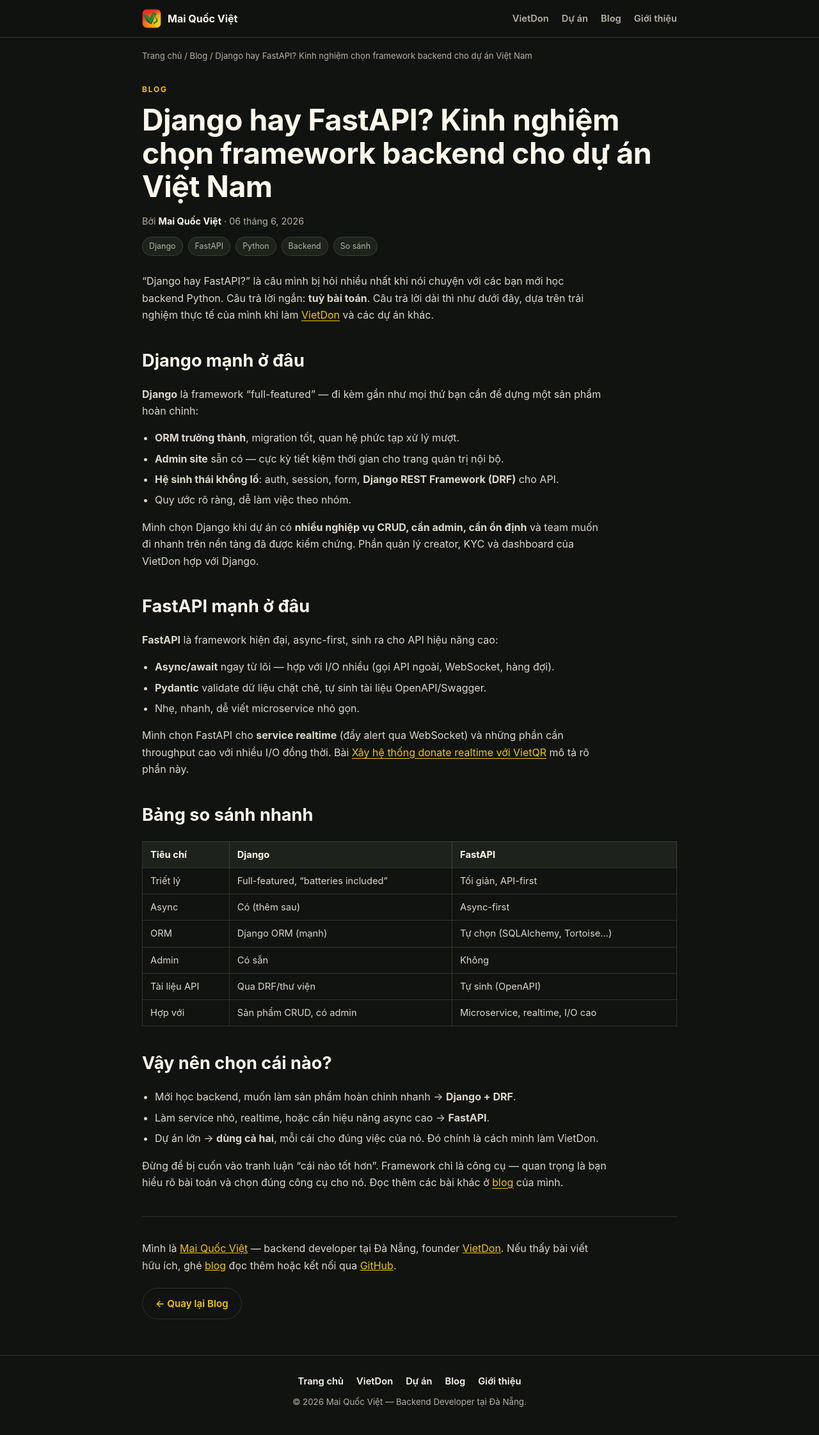
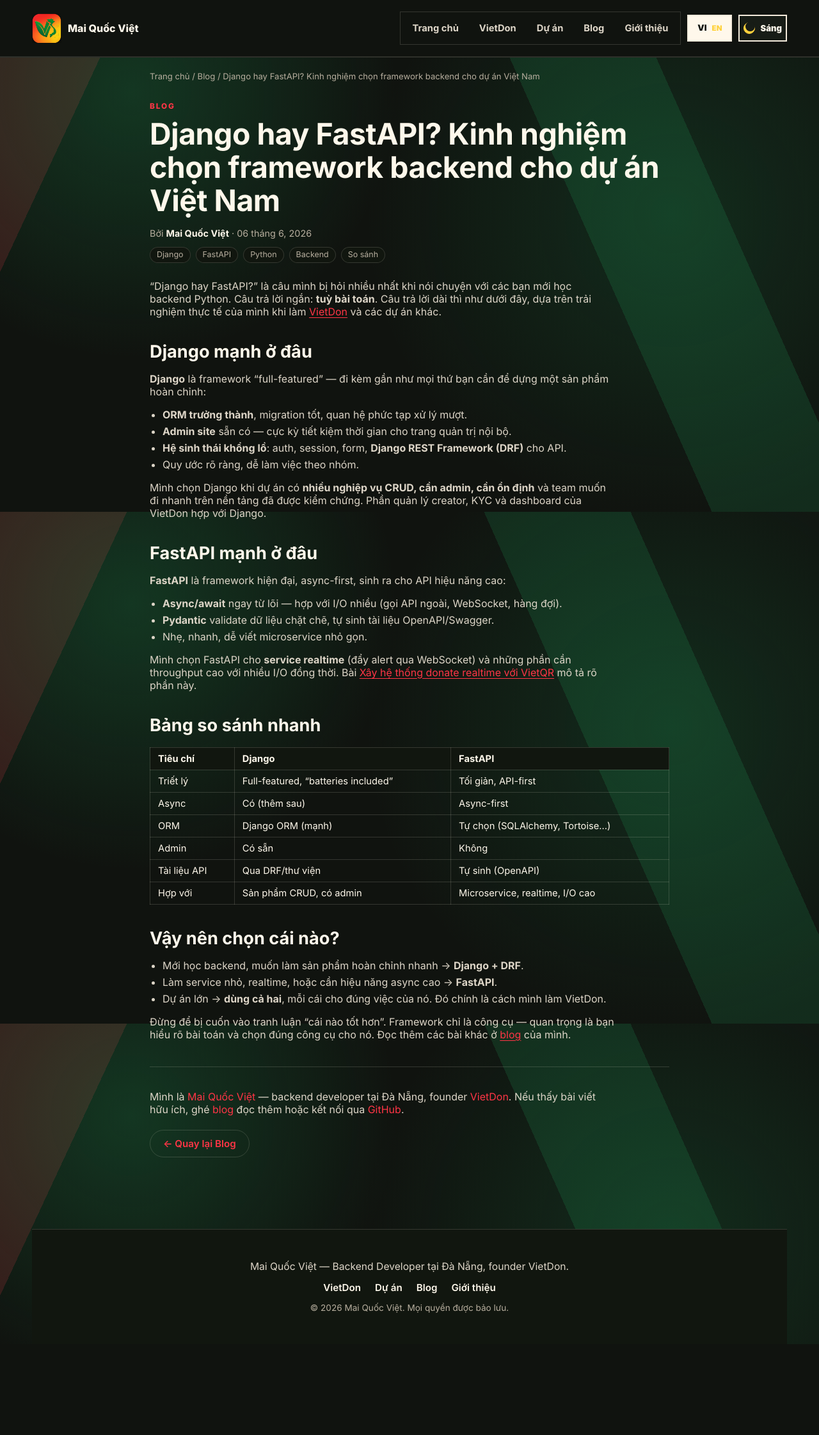
Before and after one commit to maiviet283/maiviet283.github.io, an Astro site: page /blog/django-vs-fastapi in a window 1280 px wide. Shown: the whole page at 64% size. After the commit the page ends 2101 px from the top, so only its background shows below. Built offline with nearby package versions, Linux system fonts and the light colour scheme; Astro itself is replaced by a stand-in of ours.

Commit message:
update header and fotter

```diff
--- a/public/pages.css
+++ b/public/pages.css
@@ -1,95 +1,31 @@
+/* Subpage CONTENT styles (about / projects / vietdon / blog).
+   The site chrome (header, footer, theme system) now comes from App.css +
+   theme.css, shared with the home page. Everything here is scoped under
+   .page-wrap so it never collides with the home-page classes in App.css.
+
+   Colour tokens bridge to theme.css so subpage content follows light/dark. */
 :root {
-  --bg: #10130f;
-  --panel: #171c16;
-  --panel-2: #1d231b;
-  --text: #fff8eb;
-  --body: #ded6c8;
-  --muted: #b8af9f;
-  --border: rgba(243, 234, 219, 0.14);
-  --red: #ff3546;
-  --green: #2faa6a;
-  --yellow: #f5c400;
+  --bg: var(--page-bg);
+  --panel: var(--panel-bg);
+  --panel-2: var(--panel-muted);
+  --text: var(--text-main);
+  --body: var(--text-body);
+  --muted: var(--text-soft);
+  --border: var(--border-soft);
+  --red: var(--accent-red);
+  --green: var(--accent-green);
+  --yellow: var(--accent-yellow);
   --radius: 16px;
 }
 
-* {
-  box-sizing: border-box;
+/* Reading column, centered inside the wider .site-shell */
+.page-wrap {
+  max-width: 820px;
+  margin: 0 auto;
+  padding: 0 4px 8px;
 }
 
-html {
-  scroll-behavior: smooth;
-}
-
-body {
-  margin: 0;
-  background: var(--bg);
-  color: var(--body);
-  font-family: -apple-system, BlinkMacSystemFont, "Segoe UI", Roboto, Helvetica,
-    Arial, sans-serif;
-  line-height: 1.65;
-  -webkit-font-smoothing: antialiased;
-}
-
-a {
-  color: var(--text);
-}
-
-.wrap {
-  max-width: 880px;
-  margin: 0 auto;
-  padding: 0 22px;
-}
-
-/* Top bar */
-.topnav {
-  border-bottom: 1px solid var(--border);
-  background: rgba(16, 19, 15, 0.85);
-  backdrop-filter: blur(10px);
-  position: sticky;
-  top: 0;
-  z-index: 10;
-}
-
-.topnav .wrap {
-  display: flex;
-  align-items: center;
-  justify-content: space-between;
-  gap: 16px;
-  padding-top: 14px;
-  padding-bottom: 14px;
-}
-
-.brand {
-  display: inline-flex;
-  align-items: center;
-  gap: 10px;
-  font-weight: 700;
-  color: var(--text);
-  text-decoration: none;
-  font-size: 1rem;
-}
-
-.brand img {
-  width: 30px;
-  height: 30px;
-  border-radius: 8px;
-}
-
-.topnav nav {
-  display: flex;
-  gap: 20px;
-  flex-wrap: wrap;
-}
-
-.topnav nav a {
-  color: var(--muted);
-  text-decoration: none;
-  font-size: 0.92rem;
-  font-weight: 600;
-}
-
-.topnav nav a:hover,
-.topnav nav a[aria-current="page"] {
+.page-wrap a {
   color: var(--text);
 }
 
@@ -97,7 +33,7 @@ a {
 .crumbs {
   font-size: 0.82rem;
   color: var(--muted);
-  padding: 18px 0 0;
+  padding: 22px 0 0;
 }
 
 .crumbs a {
@@ -110,21 +46,21 @@ a {
 }
 
 /* Hero */
-.page-hero {
+.page-wrap .page-hero {
   padding: 26px 0 8px;
 }
 
-.eyebrow {
+.page-wrap .eyebrow {
   display: inline-block;
   font-size: 0.74rem;
   letter-spacing: 0.16em;
   text-transform: uppercase;
-  color: var(--yellow);
-  font-weight: 700;
+  color: var(--accent-red);
+  font-weight: 800;
   margin-bottom: 12px;
 }
 
-h1 {
+.page-wrap h1 {
   font-size: clamp(1.9rem, 5vw, 2.9rem);
   line-height: 1.12;
   margin: 0 0 16px;
@@ -132,63 +68,72 @@ h1 {
   letter-spacing: -0.01em;
 }
 
-h2 {
+.page-wrap h2 {
   font-size: clamp(1.3rem, 3.2vw, 1.7rem);
   color: var(--text);
   margin: 40px 0 14px;
 }
 
-h3 {
+.page-wrap h3 {
   font-size: 1.08rem;
   color: var(--text);
   margin: 0 0 6px;
 }
 
-.lead {
+.page-wrap .lead {
   font-size: 1.12rem;
   color: var(--body);
   max-width: 70ch;
 }
 
-p {
+.page-wrap p {
   max-width: 72ch;
+  color: var(--body);
+}
+
+.page-wrap .page-hero a,
+.page-wrap .lead a,
+.page-wrap .card a {
+  color: var(--accent-red);
+  text-decoration: underline;
+  text-underline-offset: 3px;
 }
 
 /* Cards */
-.cards {
+.page-wrap .cards {
   display: grid;
   gap: 16px;
   margin: 20px 0 8px;
 }
 
-.card {
+.page-wrap .card {
   background: var(--panel);
   border: 1px solid var(--border);
   border-radius: var(--radius);
   padding: 22px 22px 20px;
 }
 
-.card p {
+.page-wrap .card p {
   margin: 0 0 12px;
   color: var(--body);
 }
 
-.step-num {
+.page-wrap .step-num {
   font-size: 0.8rem;
   font-weight: 700;
-  color: var(--green);
+  color: var(--accent-green);
   letter-spacing: 0.08em;
 }
 
 /* Tag chips */
-.tags {
+.page-wrap .tags {
   display: flex;
   flex-wrap: wrap;
   gap: 8px;
   margin-top: 12px;
 }
 
-.tag {
+.page-wrap .tag {
   font-size: 0.78rem;
   padding: 4px 10px;
   border-radius: 999px;
@@ -197,25 +142,25 @@ p {
   color: var(--muted);
 }
 
-ul.clean {
+.page-wrap ul.clean {
   margin: 10px 0 0;
   padding-left: 18px;
 }
 
-ul.clean li {
+.page-wrap ul.clean li {
   margin-bottom: 6px;
   color: var(--body);
 }
 
 /* Buttons */
-.actions {
+.page-wrap .actions {
   display: flex;
   flex-wrap: wrap;
   gap: 12px;
   margin: 22px 0 8px;
 }
 
-.btn {
+.page-wrap .btn {
   display: inline-flex;
   align-items: center;
   gap: 8px;
@@ -228,23 +173,23 @@ ul.clean li {
   transition: transform 0.15s ease, background 0.15s ease;
 }
 
-.btn:hover {
+.page-wrap .btn:hover {
   transform: translateY(-1px);
 }
 
-.btn-primary {
-  background: var(--red);
+.page-wrap .btn-primary {
+  background: var(--accent-red);
   color: #fff;
-  border-color: var(--red);
+  border-color: var(--accent-red);
 }
 
-.btn-ghost {
+.page-wrap .btn-ghost {
   background: transparent;
   color: var(--text);
 }
 
 /* Definition rows (about) */
-.facts {
+.page-wrap .facts {
   list-style: none;
   margin: 18px 0;
   padding: 0;
@@ -252,7 +197,7 @@ ul.clean li {
   gap: 10px;
 }
 
-.facts li {
+.page-wrap .facts li {
   display: flex;
   gap: 12px;
   flex-wrap: wrap;
@@ -260,60 +205,23 @@ ul.clean li {
   padding-bottom: 10px;
 }
 
-.facts b {
+.page-wrap .facts b {
   color: var(--text);
   min-width: 130px;
 }
 
-/* Footer */
-.page-footer {
-  border-top: 1px solid var(--border);
-  margin-top: 56px;
-  padding: 28px 0 40px;
-}
-
-.page-footer .wrap {
-  display: flex;
-  flex-direction: column;
-  gap: 10px;
-  align-items: center;
-  text-align: center;
-}
-
-.page-footer nav {
-  display: flex;
-  gap: 20px;
-  flex-wrap: wrap;
-  justify-content: center;
-}
-
-.page-footer a {
-  color: var(--text);
-  text-decoration: none;
-  font-weight: 600;
-  font-size: 0.92rem;
-}
-
-.page-footer a:hover {
-  color: var(--red);
-}
-
-.page-footer small {
-  color: var(--muted);
-}
-
-.section {
+.page-wrap .section {
   padding-bottom: 8px;
 }
 
 /* Blog list */
-.post-list {
+.page-wrap .post-list {
   display: grid;
   gap: 18px;
   margin: 20px 0 8px;
 }
 
-.post-card {
+.page-wrap .post-card {
   display: grid;
   grid-template-columns: 140px 1fr;
   gap: 18px;
@@ -323,117 +231,117 @@ ul.clean li {
   padding: 16px;
 }
 
-.post-thumb {
+.page-wrap .post-thumb {
   display: block;
   border-radius: 12px;
   overflow: hidden;
   align-self: start;
 }
 
-.post-thumb img {
+.page-wrap .post-thumb img {
   width: 100%;
   height: 120px;
   object-fit: cover;
   display: block;
 }
 
-.post-body time {
+.page-wrap .post-body time {
   font-size: 0.78rem;
   color: var(--muted);
   letter-spacing: 0.04em;
 }
 
-.post-body h2 {
+.page-wrap .post-body h2 {
   font-size: 1.2rem;
   margin: 6px 0 8px;
 }
 
-.post-body h2 a {
+.page-wrap .post-body h2 a {
   color: var(--text);
   text-decoration: none;
 }
 
-.post-body h2 a:hover {
-  color: var(--red);
+.page-wrap .post-body h2 a:hover {
+  color: var(--accent-red);
 }
 
-.post-body p {
+.page-wrap .post-body p {
   margin: 0 0 10px;
   color: var(--body);
   font-size: 0.96rem;
 }
 
 @media (max-width: 560px) {
-  .post-card {
+  .page-wrap .post-card {
     grid-template-columns: 1fr;
   }
-  .post-thumb img {
+  .page-wrap .post-thumb img {
     height: 160px;
   }
 }
 
 /* Blog post */
-.post-header {
+.page-wrap .post-header {
   padding: 26px 0 8px;
 }
 
-.post-meta {
+.page-wrap .post-meta {
   color: var(--muted);
   font-size: 0.9rem;
   margin: 0 0 12px;
 }
 
-.post-meta strong {
+.page-wrap .post-meta strong {
   color: var(--text);
 }
 
-.prose {
+.page-wrap .prose {
   margin-top: 18px;
 }
 
-.prose h2 {
+.page-wrap .prose h2 {
   margin: 36px 0 12px;
 }
 
-.prose h3 {
+.page-wrap .prose h3 {
   font-size: 1.15rem;
   margin: 26px 0 8px;
 }
 
-.prose p,
-.prose li {
+.page-wrap .prose p,
+.page-wrap .prose li {
   color: var(--body);
 }
 
-.prose a {
-  color: var(--yellow);
+.page-wrap .prose a {
+  color: var(--accent-red);
   text-decoration: underline;
   text-underline-offset: 3px;
 }
 
-.prose ul,
-.prose ol {
+.page-wrap .prose ul,
+.page-wrap .prose ol {
   padding-left: 20px;
 }
 
-.prose li {
+.page-wrap .prose li {
   margin-bottom: 6px;
 }
 
-.prose img {
+.page-wrap .prose img {
   max-width: 100%;
   border-radius: 12px;
 }
 
-.prose blockquote {
+.page-wrap .prose blockquote {
   margin: 18px 0;
   padding: 8px 18px;
-  border-left: 3px solid var(--red);
+  border-left: 3px solid var(--accent-red);
   color: var(--muted);
   font-style: italic;
 }
 
-.prose pre {
+.page-wrap .prose pre {
   background: var(--panel-2);
   border: 1px solid var(--border);
   border-radius: 12px;
@@ -443,43 +351,43 @@ ul.clean li {
   line-height: 1.55;
 }
 
-.prose code {
+.page-wrap .prose code {
   font-family: "SF Mono", ui-monospace, "Cascadia Code", Consolas, monospace;
   font-size: 0.9em;
 }
 
-.prose :not(pre) > code {
+.page-wrap .prose :not(pre) > code {
   background: var(--panel-2);
   border: 1px solid var(--border);
   border-radius: 6px;
   padding: 1px 6px;
 }
 
-.prose table {
+.page-wrap .prose table {
   width: 100%;
   border-collapse: collapse;
   margin: 18px 0;
   font-size: 0.92rem;
 }
 
-.prose th,
-.prose td {
+.page-wrap .prose th,
+.page-wrap .prose td {
   border: 1px solid var(--border);
   padding: 8px 12px;
   text-align: left;
 }
 
-.prose th {
+.page-wrap .prose th {
   background: var(--panel-2);
   color: var(--text);
 }
 
-.post-footer {
+.page-wrap .post-footer {
   margin-top: 40px;
   padding-top: 20px;
   border-top: 1px solid var(--border);
 }
 
-.post-footer a {
-  color: var(--yellow);
+.page-wrap .post-footer a {
+  color: var(--accent-red);
 }
--- a/src/components/Header.astro
+++ b/src/components/Header.astro
@@ -5,13 +5,17 @@ interface Props {
   text: Locale
   logo: string
   langHref: string
+  /** Override the displayed nav links (defaults to the home in-page nav). */
+  nav?: { label: string; href: string }[]
+  /** Where the brand logo links to (home uses #top, subpages use /). */
+  brandHref?: string
 }
 
-const { text, logo, langHref } = Astro.props
+const { text, logo, langHref, nav = text.nav, brandHref = '#top' } = Astro.props
 ---
 
 <header class="topbar" aria-label={text.meta.primaryNavigation}>
-  <a class="brand" href="#top" aria-label={text.meta.homeAria}>
+  <a class="brand" href={brandHref} aria-label={text.meta.homeAria}>
     <span class="brand-mark">
       <img src={logo} alt="" aria-hidden="true" />
     </span>
@@ -21,7 +25,7 @@ const { text, logo, langHref } = Astro.props
   <div class="header-controls">
     <button class="menu-backdrop" type="button" aria-hidden="true" tabindex="-1"></button>
     <nav>
-      {text.nav.map((link) => <a href={link.href}>{link.label}</a>)}
+      {nav.map((link) => <a href={link.href}>{link.label}</a>)}
     </nav>
     <a class="language-toggle" href={langHref} aria-label={text.meta.switchLanguage}>
       {text.language.current}
--- a/src/layouts/PageLayout.astro
+++ b/src/layouts/PageLayout.astro
@@ -1,4 +1,10 @@
 ---
+import '../theme.css'
+import '../App.css'
+import Header from '../components/Header.astro'
+import SiteFooter from '../components/SiteFooter.astro'
+import text from '../localet/vi.json'
+
 interface Crumb {
   label: string
   href?: string
@@ -37,7 +43,16 @@ const {
 const siteUrl = 'https://maiviet.vietdon.vn'
 const canonical = `${siteUrl}${path}`
 const ogImage = image.startsWith('http') ? image : `${siteUrl}${image}`
-const year = new Date().getFullYear()
+
+// Page links shared by the header nav and the footer so every page exposes
+// the same primary destinations.
+const navLinks = [
+  { href: '/', label: 'Trang chủ' },
+  { href: '/vietdon/', label: 'VietDon' },
+  { href: '/projects/', label: 'Dự án' },
+  { href: '/blog/', label: 'Blog' },
+  { href: '/about/', label: 'Giới thiệu' },
+]
 
 // Breadcrumb: prefer explicit crumbItems, otherwise fall back to the
 // simple "Trang chủ / <crumbLabel>" two-level structure.
@@ -56,13 +71,6 @@ const breadcrumbJsonLd = {
     item: crumb.href ? `${siteUrl}${crumb.href}` : canonical,
   })),
 }
-
-const navLinks = [
-  { href: '/vietdon/', label: 'VietDon' },
-  { href: '/projects/', label: 'Dự án' },
-  { href: '/blog/', label: 'Blog' },
-  { href: '/about/', label: 'Giới thiệu' },
-]
 ---
 
 <!doctype html>
@@ -121,25 +129,24 @@ const navLinks = [
     {jsonLd.map((schema) => (
       <script is:inline type="application/ld+json" set:html={JSON.stringify(schema)} />
     ))}
+
+    <!-- Apply saved theme before first paint to avoid flashing. -->
+    <script is:inline>
+      (function () {
+        document.documentElement.classList.add('js')
+        var theme = 'dark'
+        try {
+          theme = localStorage.getItem('theme') || 'dark'
+        } catch (error) {}
+        document.documentElement.dataset.theme = theme
+      })()
+    </script>
   </head>
   <body>
-    <header class="topnav">
-      <div class="wrap">
-        <a class="brand" href="/">
-          <img src="/logo.png" alt="Logo VietDon" />
-          <span>Mai Quốc Việt</span>
-        </a>
-        <nav>
-          {navLinks.map((link) => (
-            <a href={link.href} aria-current={link.href === path ? 'page' : undefined}>
-              {link.label}
-            </a>
-          ))}
-        </nav>
-      </div>
-    </header>
+    <main class="site-shell">
+      <Header text={text} logo="/logo.png" langHref="/en/" nav={navLinks} brandHref="/" />
 
-    <main class="wrap">
+      <div class="page-wrap">
         <nav class="crumbs" aria-label="Breadcrumb">
           {crumbs.map((crumb, index) => (
             <>
@@ -154,19 +161,11 @@ const navLinks = [
         </nav>
 
         <slot />
+      </div>
+
+      <SiteFooter text={text} />
     </main>
 
-    <footer class="page-footer">
-      <div class="wrap">
-        <nav>
-          <a href="/">Trang chủ</a>
-          <a href="/vietdon/">VietDon</a>
-          <a href="/projects/">Dự án</a>
-          <a href="/blog/">Blog</a>
-          <a href="/about/">Giới thiệu</a>
-        </nav>
-        <small>© {year} Mai Quốc Việt — Backend Developer tại Đà Nẵng.</small>
-      </div>
-    </footer>
+    <script src="../scripts/main.js"></script>
   </body>
 </html>
--- a/src/localet/en.json
+++ b/src/localet/en.json
@@ -34,9 +34,11 @@
   },
   "nav": [
     { "label": "VietDon", "href": "#vietdon" },
+    { "label": "Projects", "href": "/projects/" },
     { "label": "Stack", "href": "#stack" },
     { "label": "Work", "href": "#work" },
     { "label": "Blog", "href": "/blog/" },
+    { "label": "About", "href": "/about/" },
     { "label": "Contact", "href": "#contact" }
   ],
   "hero": {
--- a/src/localet/vi.json
+++ b/src/localet/vi.json
@@ -34,9 +34,11 @@
   },
   "nav": [
     { "label": "VietDon", "href": "#vietdon" },
+    { "label": "Dự án", "href": "/projects/" },
     { "label": "Công nghệ", "href": "#stack" },
     { "label": "Kinh nghiệm", "href": "#work" },
     { "label": "Blog", "href": "/blog/" },
+    { "label": "Giới thiệu", "href": "/about/" },
     { "label": "Liên hệ", "href": "#contact" }
   ],
   "hero": {
```
Also changed, not shown: src/App.css (+7 -2 lines). Lines whose indentation alone changed are shown as unchanged.
